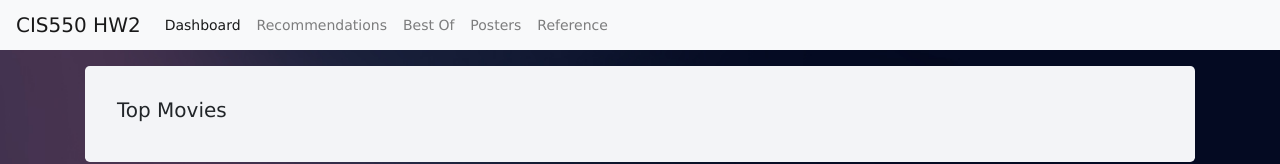
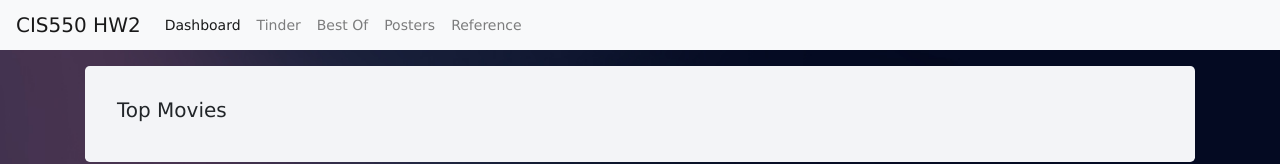
Before and after one commit to sholl97/tinder-for-dogs, a website: page views/dashboard.html in a window 1280 px wide. Shown: the top 164 px of the page. Drawn offline with nearby package versions, Linux system fonts and the light colour scheme; files that its build step writes are made by us from their sources; no server answers.

Commit message:
Reccomendations to Tinder

```diff
--- a/views/dashboard.html
+++ b/views/dashboard.html
@@ -21,7 +21,7 @@
       <div class="collapse navbar-collapse" id="navbarNavAltMarkup">
         <div class="navbar-nav">
           <a class="nav-item nav-link active" href="/">Dashboard</a>
-          <a class="nav-item nav-link" href="/recommendations">Recommendations</a>
+          <a class="nav-item nav-link" href="/recommendations">Tinder</a>
           <a class="nav-item nav-link" href="/bestof">Best Of</a>
           <a class="nav-item nav-link" href="/posters">Posters</a>
           <a class="nav-item nav-link" href="/reference">Reference</a>
```
